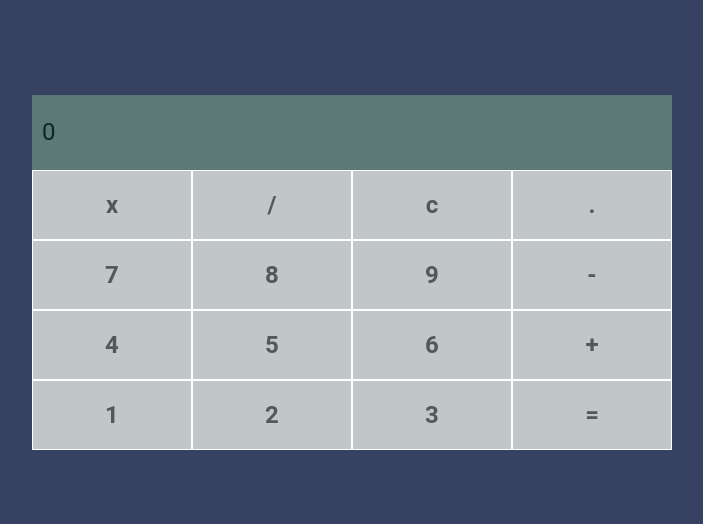
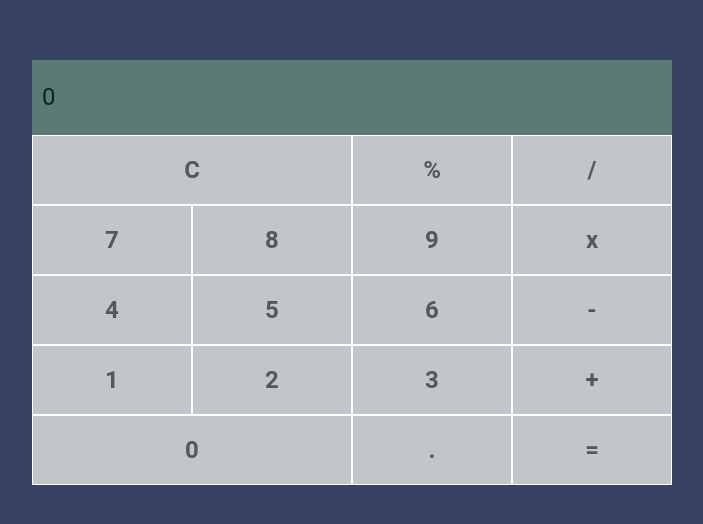
Before and after one commit to almmello/dio_formacao_react_module1_unit8_desafio, a React (Create React App) app: page / in a window 1280 px wide. Shown: the part 128-652 px from the top of the page, without its empty margins (288-991 px from the left). Built offline with nearby package versions, Linux system fonts and the light colour scheme.

Commit message:
Interface Adjustment Made some improvements in the UI. Added the percentage calculation

```diff
--- a/src/App.js
+++ b/src/App.js
@@ -1,6 +1,7 @@
 
 import Input from './components/Input';
 import Button from './components/Button';
+import ButtonDouble from './components/ButtonDouble';
 
 import { Container, Content, Row } from './styles';
 import { useState } from 'react';
@@ -84,6 +85,17 @@ const App = () => {
   }
 
 
+  const handlePercent = (oriEqual) => {
+
+    const result = Number(currentNumber) / 100;
+    setCurrentNumber(String(result))
+    setIsClear(false)
+    setFirstNumber('0');
+    setIsFirstClear(true)
+    setNewOperation(false)
+
+  }
+
   const handleEquals = () => {
 
     if (operation !== '') {
@@ -105,28 +117,32 @@ const App = () => {
       <Content>
         <Input value={currentNumber} />
         <Row>
-          <Button label="x" onClick={() => handleOperations(false, '*')}/>
+          <ButtonDouble label="C" onClick={handleOnClear} />
+          <Button label="%" onClick={() => handlePercent(false)}/>
           <Button label="/" onClick={() => handleOperations(false, '/')}/>
-          <Button label="c" onClick={handleOnClear} />
-          <Button label="." />
         </Row>
         <Row>
           <Button label="7" onClick={() => handleAddNumber('7')} />
           <Button label="8" onClick={() => handleAddNumber('8')} />
           <Button label="9" onClick={() => handleAddNumber('9')} />
-          <Button label="-" onClick={() => handleOperations(false, '-')} />
+          <Button label="x" onClick={() => handleOperations(false, '*')} />
         </Row>
         <Row>
           <Button label="4" onClick={() => handleAddNumber('4')} />
           <Button label="5" onClick={() => handleAddNumber('5')} />
           <Button label="6" onClick={() => handleAddNumber('6')} />
-          <Button label="+" onClick={() => handleOperations(false, '+')} />
+          <Button label="-" onClick={() => handleOperations(false, '-')} />
         </Row>
         <Row>
           <Button label="1" onClick={() => handleAddNumber('1')} />
           <Button label="2" onClick={() => handleAddNumber('2')} />
           <Button label="3" onClick={() => handleAddNumber('3')} />
-          <Button label="=" onClick={() => handleEquals()} />
+          <Button label="+" onClick={() => handleOperations(false, '+')} />
+        </Row>
+        <Row>
+          <ButtonDouble label="0" onClick={() => handleAddNumber('0')} />
+          <Button label="." onClick={() => handleAddNumber('.')}/>
+          <Button label="=" onClick={() => handleEquals()}/>
         </Row>
       </Content>
     </Container>
--- /dev/null
+++ b/src/components/ButtonDouble/index.js
@@ -0,0 +1,12 @@
+
+import { ButtonContainer } from './styles';
+
+const Button = ({label, onClick}) => {
+    return (
+      <ButtonContainer onClick={onClick} type="button">
+       {label}
+      </ButtonContainer>
+    );
+  }
+
+  export default Button;
--- /dev/null
+++ b/src/components/ButtonDouble/styles.js
@@ -0,0 +1,16 @@
+import styled from 'styled-components';
+
+export const ButtonContainer = styled.button`
+    padding: 20px 41px;
+    border: 1px solid #ffffff;
+    background-color: #C1C6C8;
+    color: #54585A;
+    font-size: 24px;
+    font-weight: 700;
+    font-family: 'Roboto', sans-serif;
+    flex: 2;
+
+    &:hover {
+        opacity: 0.6;
+    }
+`
```
